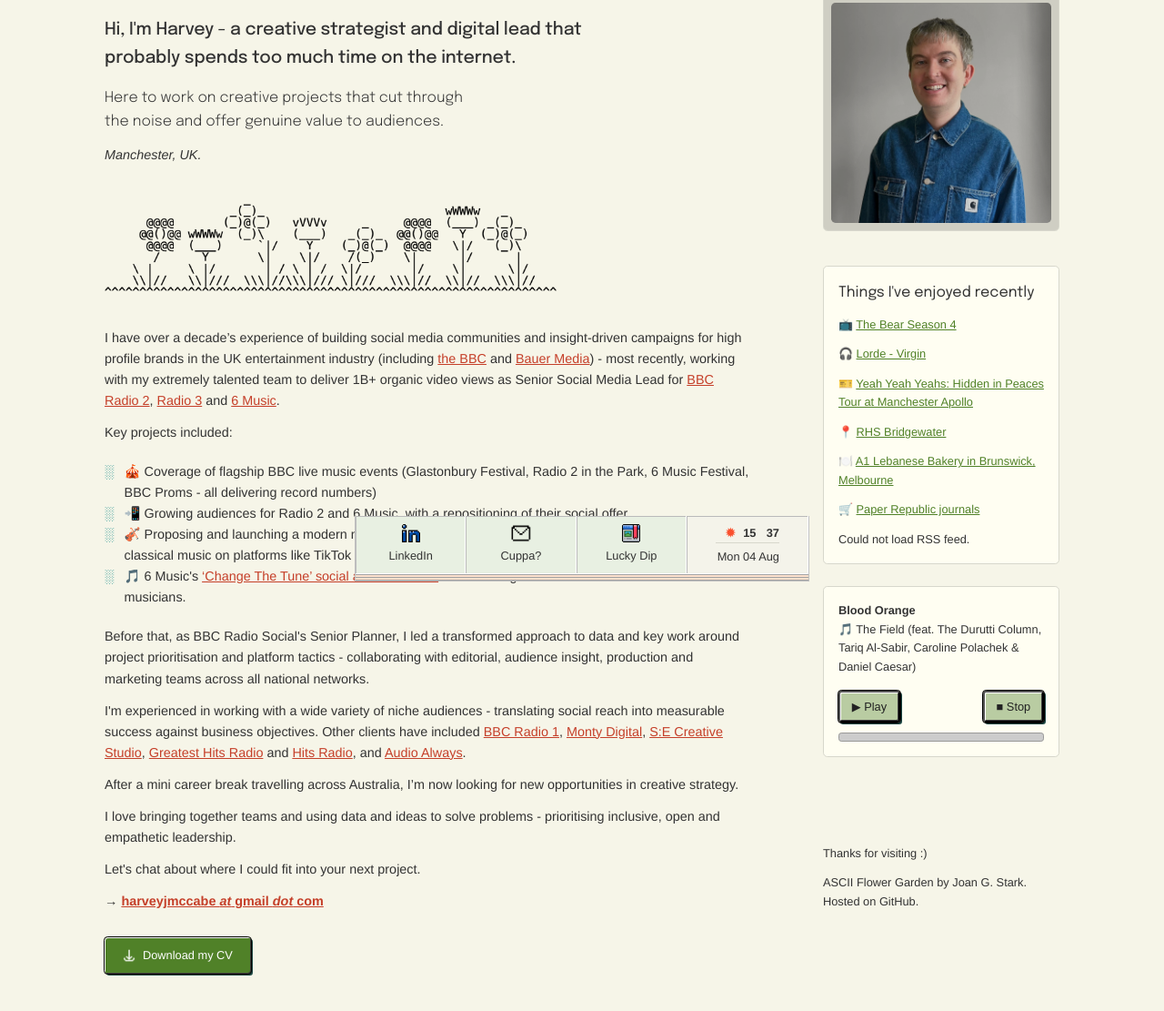
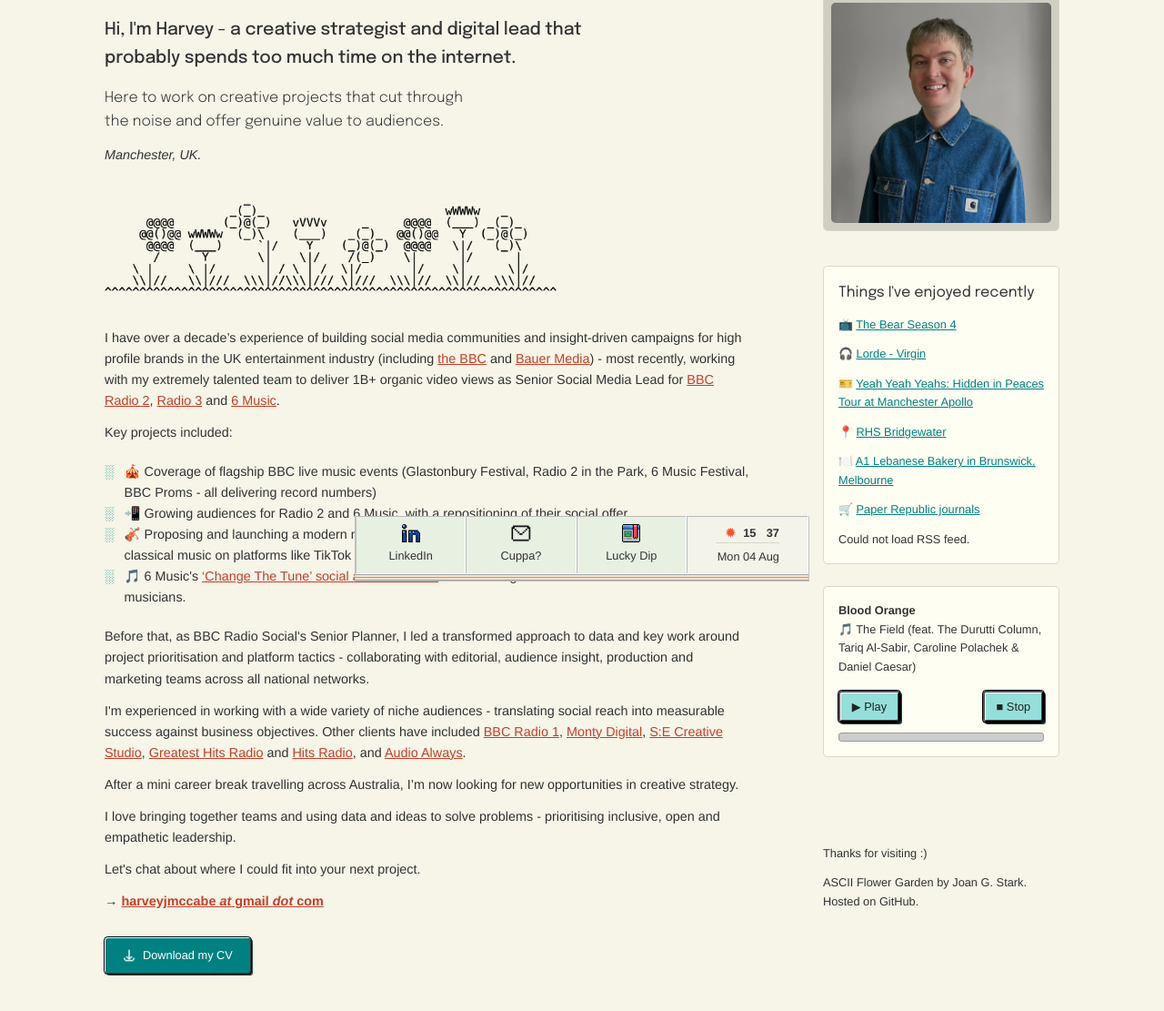
Before and after one commit to harveymccabe/harveymccabe.github.io, a plain HTML site: page index.html in a window 1280 px wide. Shown: the part 161-1272 px from the top of the page at 91% size. Drawn offline with Linux system fonts and the light colour scheme; no server answers.

Commit message:
Initial commit

```diff
--- a/style.css
+++ b/style.css
@@ -5,8 +5,8 @@
         --color-text: #333333;
         --color-bg: #F6F5E8;
         --color-link: #C53F29;
-        --color-button-bg: #508128;
-        --color-button-hover-bg: #34650b;
+        --color-button-bg: #008080;
+        --color-button-hover-bg: #025757;
         --color-button-text: #fff;
         --color-button-hover-text: #fff;
         --max-width: 1050px;
@@ -123,7 +123,7 @@
       }
 
       .sidebar-faves a{
-        color: #508128;
+        color: #008080;
       }
 
       .sidebar-faves h3{
@@ -483,7 +483,7 @@ iframe {
 }
 
 .player-controls button {
-  background: rgba(80, 129, 40, 0.4);
+  background: rgba(97, 209, 209, 0.67);
   color: #222;
   font-size: 1em;
   padding:0 1em;
@@ -491,5 +491,5 @@ iframe {
 }
 
 .player-controls button:hover {
-  background: #508128;
+  background: #008080;
 }
```
